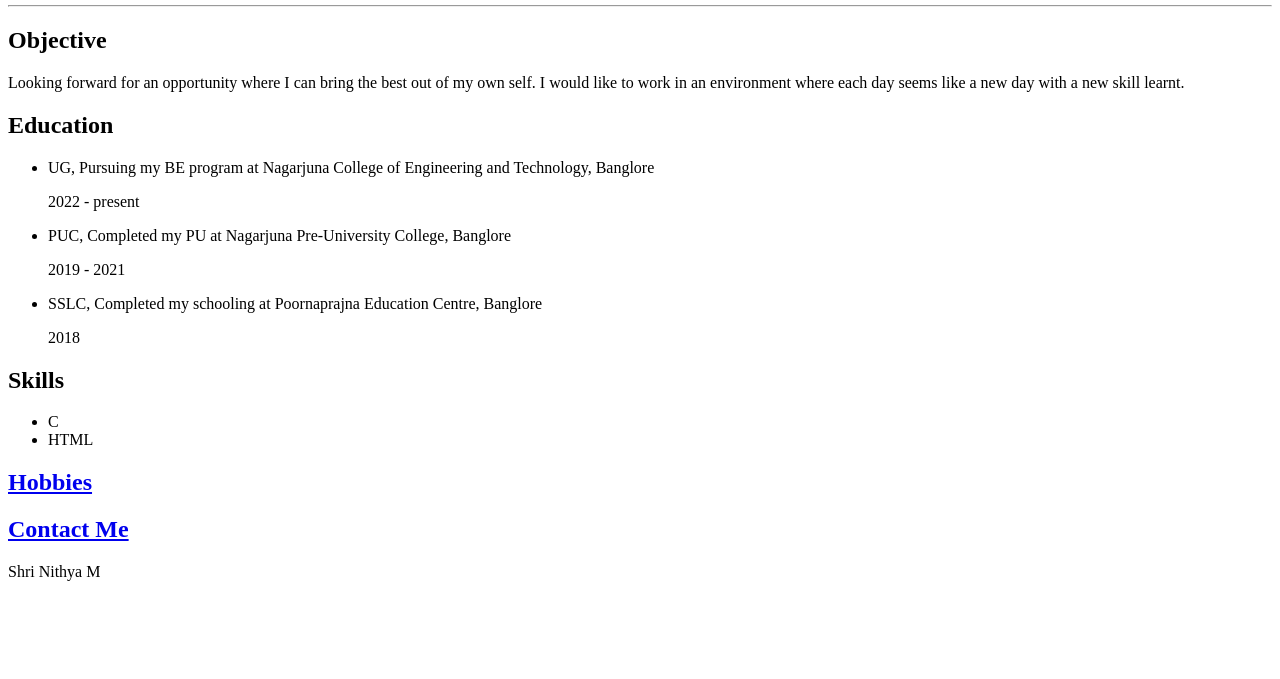
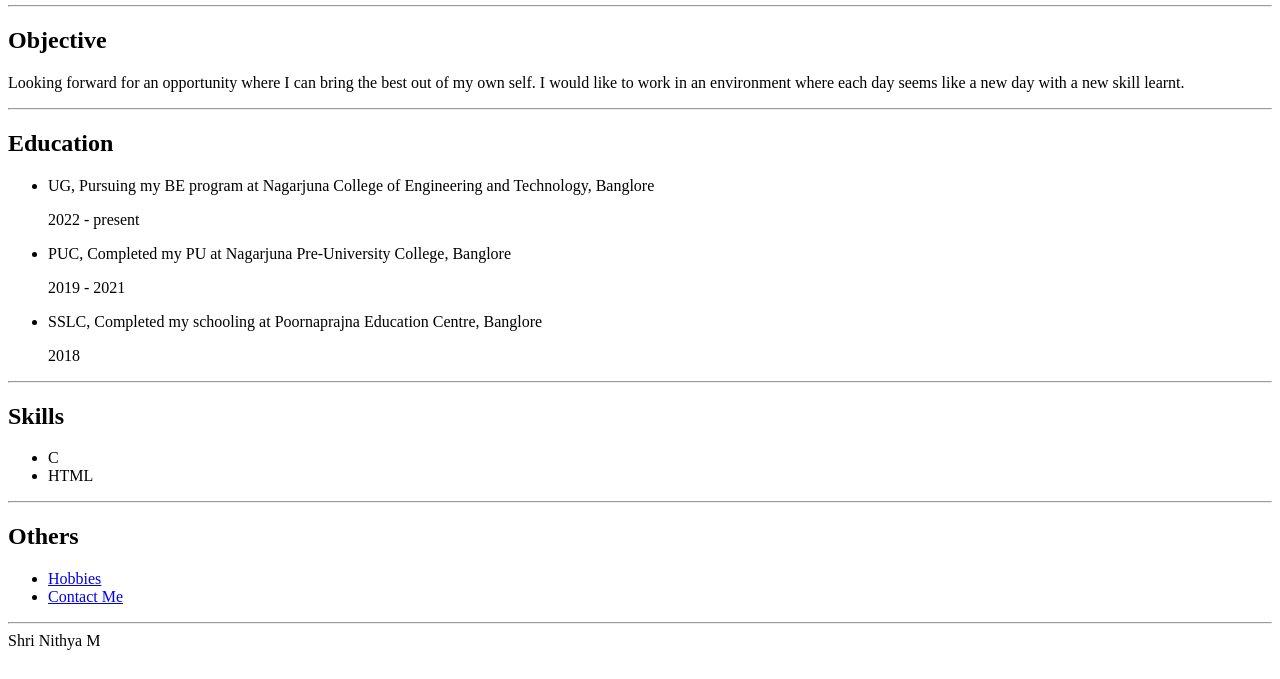
Before and after one commit to shrinithya-m/my-resume, a plain HTML site: page index.html in a window 1280 px wide. Shown: the part 121-800 px from the top of the page. Drawn offline with Linux system fonts and the light colour scheme.

Commit message:
Add files via upload

```diff
--- a/index.html
+++ b/index.html
@@ -14,6 +14,7 @@
         <hr/>
         <h2>Objective</h2>
         <p>Looking forward for an opportunity where I can bring the best out of my own self. I would like to work in an environment where each day seems like a new day with a new skill learnt. </p>
+        <hr/>
         <h2>Education</h2>
         <ul>
             <li>UG, Pursuing my BE program at Nagarjuna College of Engineering and Technology, Banglore</li>
@@ -23,13 +24,20 @@
             <li>SSLC, Completed my schooling at Poornaprajna Education Centre, Banglore</li>
             <p>2018</p>
         </ul>
+        <hr/>
         <h2>Skills</h2>
         <ul>
             <li>C</li>
             <li>HTML</li>
         </ul>
-        <h2><a href="./hobbies.html">Hobbies</a></h2>
-        <h2><a href="./contactme.html">Contact Me</a></h2>
+        <hr/>
+        <h2>Others</h2>
+        <ul>
+            <li><a href="./hobbies.html">Hobbies</a></li>
+            <li><a href="./contactme.html">Contact Me</a></li>
+        </ul>
+        <hr/>
+
         <footer>Shri Nithya M</footer>
     </body>
 </html>
```
